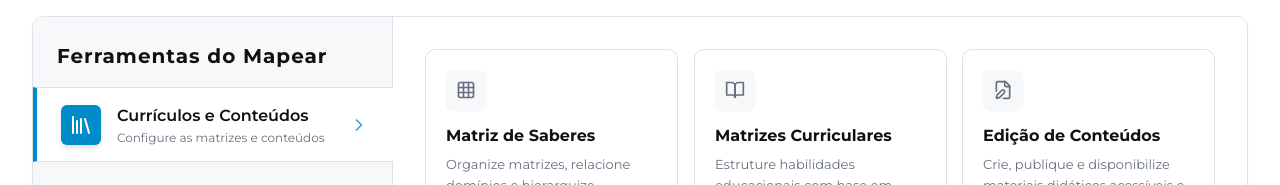
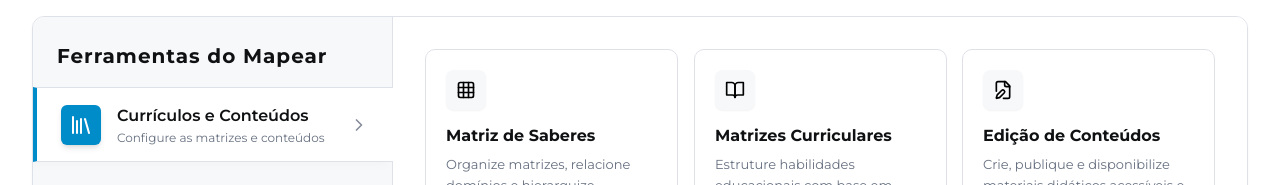
Before and after one commit to Davidx1999/prototipos_mapear, a React (Vite) app: page / in a window 1280 px wide. Both pictures are taken after a click on the button "Acessar Plataforma". Shown: the part 402-587 px from the top of the page. Built offline with nearby package versions, Linux system fonts and the light colour scheme.

Commit message:
UI: Ajuste de cor do Chevron e hover azul nos ícones dos cards

```diff
--- a/src/components/screens/Dashboard.jsx
+++ b/src/components/screens/Dashboard.jsx
@@ -159,7 +159,7 @@
                   </div>
 
                   {/* FIRULA: A seta empurra levemente na direção do painel da direita */}
-                  {isActive && <ChevronRight size={20} className="hidden lg:block transition-all opacity-80 arrow-push" style={{ color: colors.primary.base }} />}
+                  {isActive && <ChevronRight size={20} className="hidden lg:block transition-all opacity-80 arrow-push" style={{ color: colors.neutral[5] }} />}
                 </button>
               )
             })}
@@ -204,7 +204,7 @@
                   >
 
                     <div className="flex justify-between items-start mb-[16px]">
-                      <div className="p-[10px] rounded-[8px] transition-colors group-hover:bg-[#E5F3F9] group-hover:text-[#008BC9] shadow-sm" style={{ backgroundColor: colors.neutral[1], color: colors.neutral[5] }}>
+                      <div className="p-[10px] rounded-[8px] transition-colors group-hover:bg-[#E5F3F9] group-hover:text-[#008BC9] shadow-sm" style={{ backgroundColor: colors.neutral[1] }}>
                         {card.icon}
                       </div>
                       {/*
```
Also changed, not shown: 2 other files (tests, documents, lock files or other folders).
